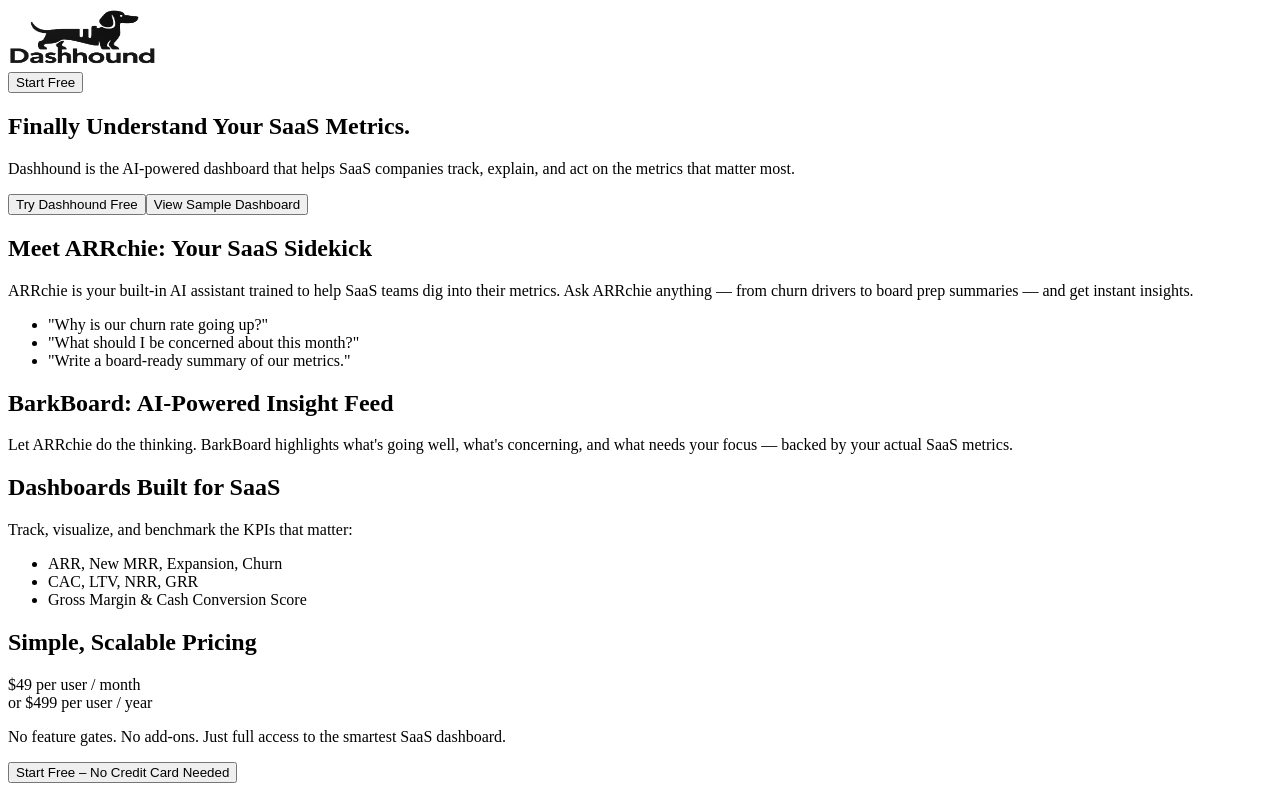
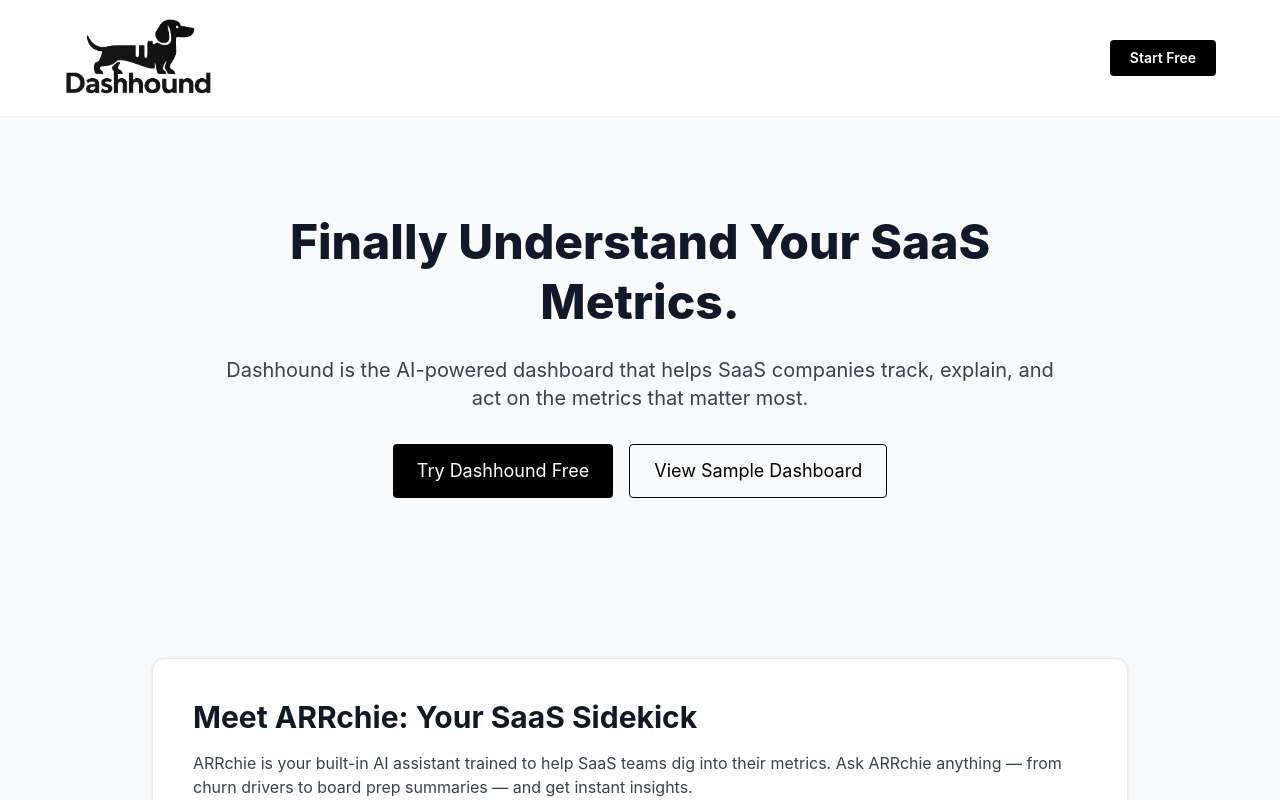
Before and after one commit to cosborn89/dashhound-site, a Next.js app: page / in a window 1280 px wide. Shown: the top 800 px of the page. Built offline with nearby package versions, Linux system fonts and the light colour scheme.

Commit message:
Create _app.tsx

```diff
--- /dev/null
+++ b/pages/_app.tsx
@@ -0,0 +1,6 @@
+import '../styles/globals.css'
+import type { AppProps } from 'next/app'
+
+export default function App({ Component, pageProps }: AppProps) {
+  return <Component {...pageProps} />
+}
```
